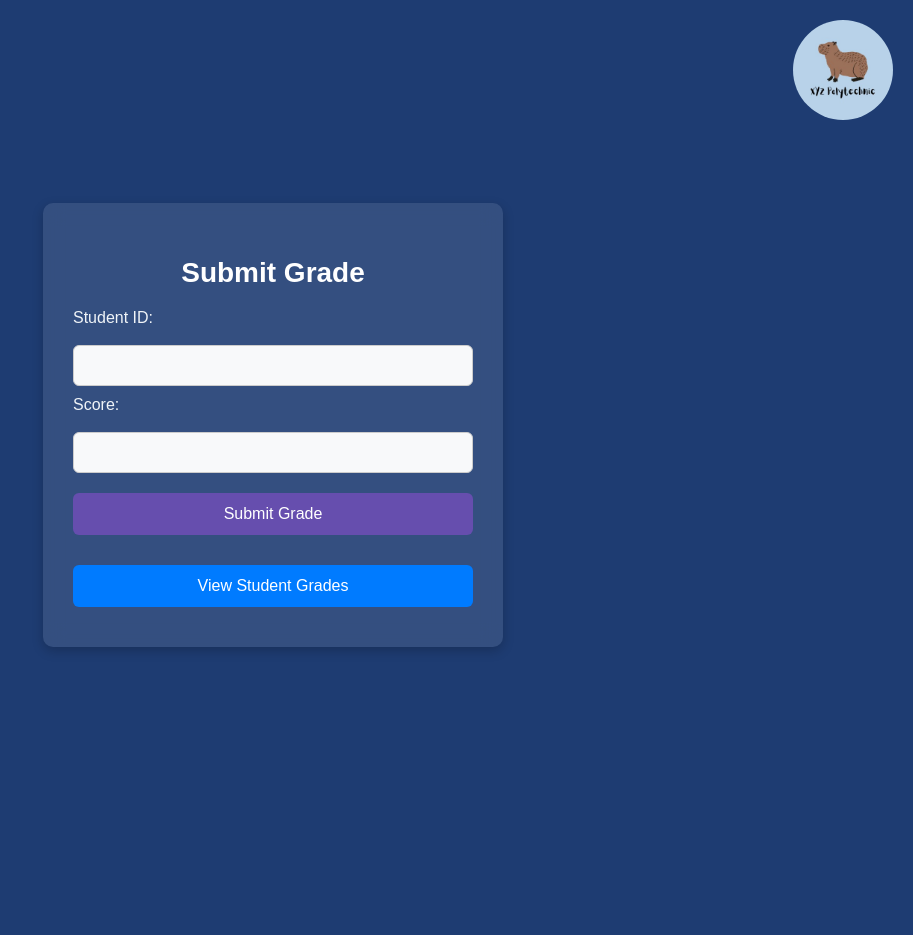
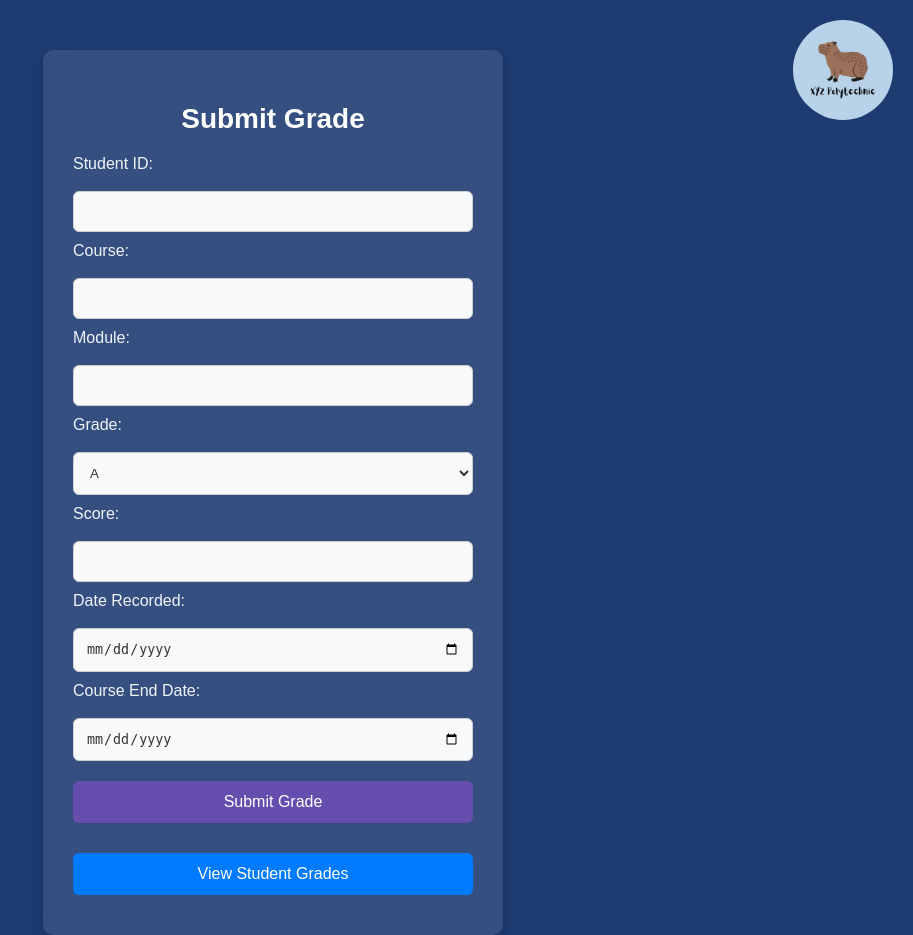
Before and after one commit to Hamza-Bin-Merza/SWAB-Project, a PHP site: page /create_grades.php in a window 1280 px wide. Shown: the whole page, without its empty margins (367-1280 px from the left). Before the commit the page ends 651 px from the top, so only its background shows below. Run offline with PHP 8.4, Linux system fonts and the light colour scheme.

Commit message:
Add files via upload

```diff
--- a/create_grades.php
+++ b/create_grades.php
@@ -99,8 +99,29 @@ if ($_SERVER['REQUEST_METHOD'] == 'POST' && isset($_POST['submit'])) {
         <label for="student_id">Student ID:</label>
         <input type="text" id="student_id" name="student_id" required><br>
 
+        <label for="course">Course:</label>
+        <input type="text" id="course" name="course" required><br>
+
+        <label for="module">Module:</label>
+        <input type="text" id="module" name="module" required><br>
+
+        <label for="grade">Grade:</label>
+        <select id="grade" name="grade" required>
+            <option value="A">A</option>
+            <option value="B">B</option>
+            <option value="C">C</option>
+            <option value="D">D</option>
+            <option value="F">F</option>
+        </select><br>
+
         <label for="score">Score:</label>
         <input type="text" id="score" name="score" required><br>
+
+        <label for="date_recorded">Date Recorded:</label>
+        <input type="date" id="date_recorded" name="date_recorded" required><br>
+
+        <label for="course_end_date">Course End Date:</label>
+        <input type="date" id="course_end_date" name="course_end_date" required><br>
 
         <input type="submit" name="submit" value="Submit Grade">
     </form>
--- a/login.php
+++ b/login.php
@@ -183,8 +183,6 @@ if ($_SERVER['REQUEST_METHOD'] == 'POST') {
 
         <button type="submit">Login</button>
 
-        <!-- Forgot Password Link -->
-        <a href="forgot_password.php">Forgot Password?</a>
     </form>
 </div>
 
```
